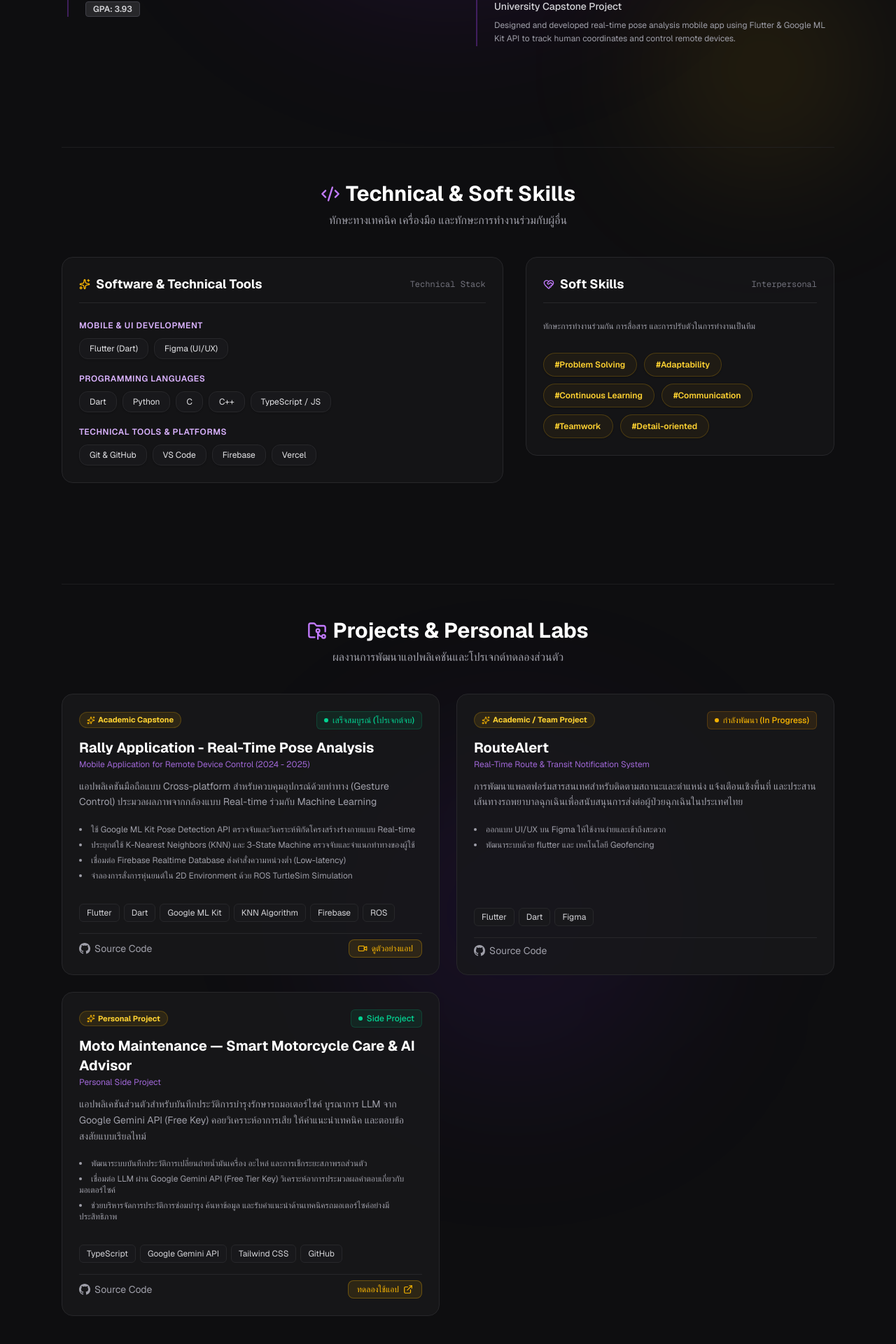
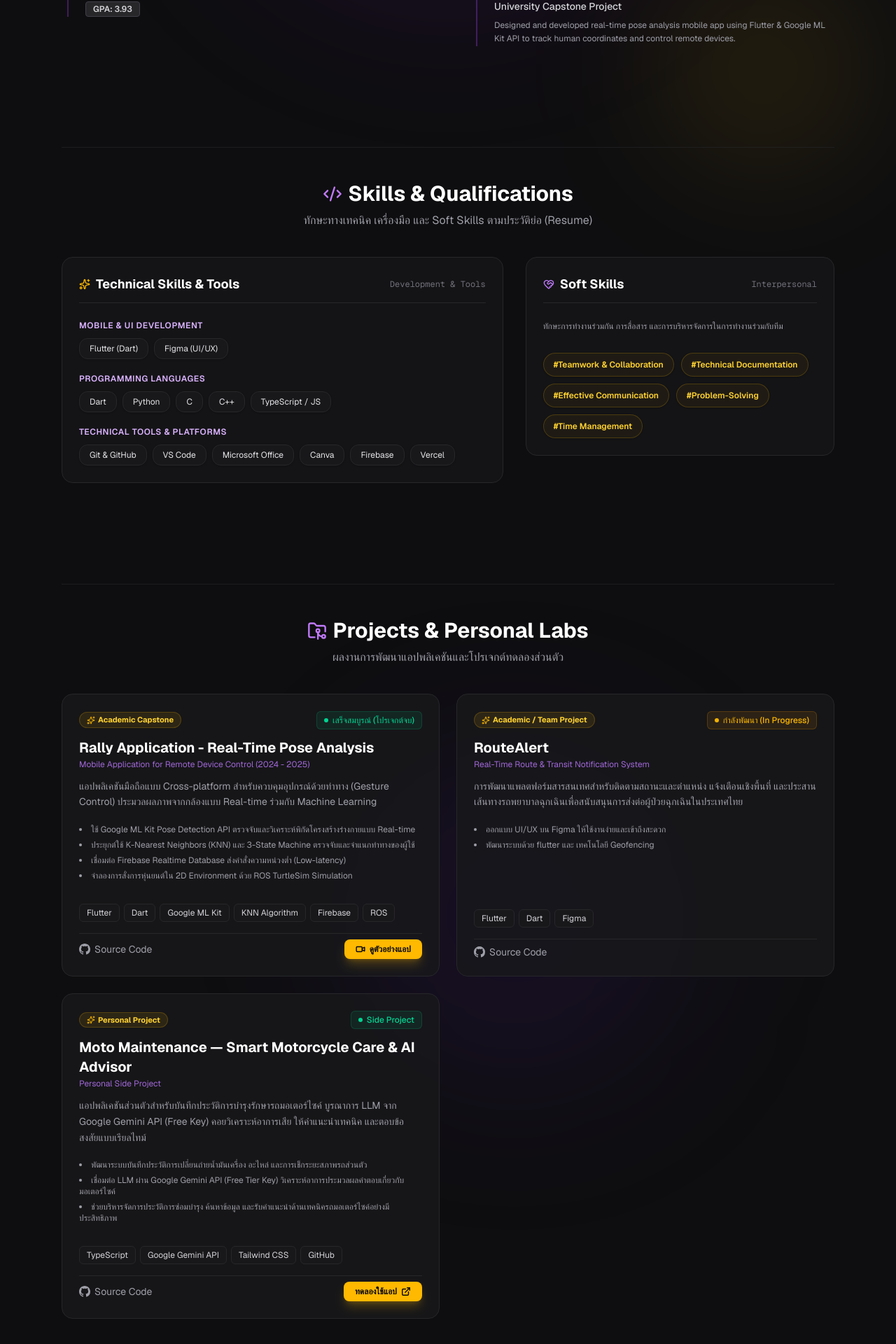
Before and after one commit to jirattong/jirat-portfolio, a Next.js app: page / in a window 1280 px wide. Shown: the part 1185-3105 px from the top of the page at 70% size. Built offline with nearby package versions, Linux system fonts and the light colour scheme.

Commit message:
fix: Navbar & example app botton

```diff
--- a/app/page.tsx
+++ b/app/page.tsx
@@ -21,7 +21,7 @@
   const [activeModalVideos, setActiveModalVideos] = useState<{ title: string; url: string }[] | null>(null);
   const [modalTitle, setModalTitle] = useState<string>('');
 
-  // 1. หมวดหมู่ทักษะความสามารถ (Skills)
+  // 1. หมวดหมู่ทักษะทางเทคนิค (Technical Skills & Tools)
   const techSkillCategories = [
     {
       title: 'Mobile & UI Development',
@@ -33,18 +33,17 @@
     },
     {
       title: 'Technical Tools & Platforms',
-      skills: ['Git & GitHub', 'VS Code', 'Firebase', 'Vercel'],
+      skills: ['Git & GitHub', 'VS Code', 'Microsoft Office', 'Canva', 'Firebase', 'Vercel'],
     },
   ];
 
-  // 1.2 ทักษะด้าน Soft Skills
+  // 1.2 ทักษะทางด้าน Soft Skills
   const softSkills = [
-    '#Problem Solving',
-    '#Adaptability',
-    '#Continuous Learning',
-    '#Communication',
-    '#Teamwork',
-    '#Detail-oriented',
+    '#Teamwork & Collaboration',
+    '#Technical Documentation',
+    '#Effective Communication',
+    '#Problem-Solving',
+    '#Time Management',
   ];
 
   // 2. รายการผลงาน (Projects)
@@ -160,7 +159,7 @@
       <main className="max-w-6xl mx-auto px-6 pt-20 pb-12 relative space-y-24">
 
         {/* ==================== 1. EDITORIAL HERO SECTION ==================== */}
-        <section id="about" className="relative min-h-[80vh] flex items-center justify-center py-8 overflow-hidden">
+        <section id="about" className="relative min-h-[80vh] flex items-center justify-center py-8 overflow-hidden scroll-mt-24">
 
           <div className="absolute inset-0 flex flex-col justify-center items-center pointer-events-none select-none opacity-5 leading-none font-extrabold tracking-widest text-[11vw] uppercase text-white space-y-2">
             <div>PORTFOLIO</div>
@@ -259,7 +258,7 @@
         </section>
 
         {/* ==================== 2. EDUCATION & EXPERIENCE TIMELINE ==================== */}
-        <section id="education-experience" className="py-12 border-t border-zinc-800/60">
+        <section id="education-experience" className="py-12 border-t border-zinc-800/60 scroll-mt-24">
           <div className="grid grid-cols-1 md:grid-cols-2 gap-12 md:gap-16">
 
             {/* Left Column: Education */}
@@ -336,7 +335,7 @@
 
                   <span className="text-xs font-semibold text-amber-400/80 tracking-wider">2024 – 2025</span>
 
-                  <h3 className="text-lg font-bold text-white pt-1">Lead Developer — Rally App</h3>
+                  <h3 className="text-lg font-bold text-white pt-1">Lead Developer — Rally App Capstone</h3>
                   <p className="text-zinc-300 text-sm font-medium">University Capstone Project</p>
                   <p className="text-zinc-400 text-xs pt-2 leading-relaxed">
                     Designed and developed real-time pose analysis mobile app using Flutter & Google ML Kit API to track human coordinates and control remote devices.
@@ -348,29 +347,29 @@
           </div>
         </section>
 
-        {/* ==================== 3. SKILLS SECTION (SOFTWARE & TOOLS + SOFT SKILLS) ==================== */}
-        <section id="skills" className="py-12 space-y-10 border-t border-zinc-800/60">
+        {/* ==================== 3. SKILLS SECTION ==================== */}
+        <section id="skills" className="py-12 space-y-10 border-t border-zinc-800/60 scroll-mt-24">
 
           <div className="text-center space-y-2">
             <h2 className="text-3xl font-bold text-white flex items-center justify-center gap-2">
               <Code2 className="w-7 h-7 text-purple-400" />
-              Technical & Soft Skills
+              Skills & Qualifications
             </h2>
             <p className="text-zinc-400 text-sm md:text-base">
-              ทักษะทางเทคนิค เครื่องมือ และทักษะการทำงานร่วมกับผู้อื่น
+              ทักษะทางเทคนิค เครื่องมือ และ Soft Skills ตามประวัติย่อ (Resume)
             </p>
           </div>
 
           <div className="grid grid-cols-1 lg:grid-cols-12 gap-8 items-start">
 
-            {/* Left Column: Software & Technical Tools */}
+            {/* Left Column: Technical Tools & Software */}
             <div className="lg:col-span-7 p-6 rounded-2xl bg-[#18181b]/60 border border-zinc-800 space-y-6">
               <div className="border-b border-zinc-800 pb-3 flex items-center justify-between">
                 <h3 className="text-lg font-bold text-white flex items-center gap-2">
                   <Sparkles className="w-4 h-4 text-amber-400" />
-                  Software & Technical Tools
+                  Technical Skills & Tools
                 </h3>
-                <span className="text-xs text-zinc-500 font-mono">Technical Stack</span>
+                <span className="text-xs text-zinc-500 font-mono">Development & Tools</span>
               </div>
 
               <div className="space-y-5">
@@ -405,14 +404,14 @@
               </div>
 
               <p className="text-xs text-zinc-400 leading-relaxed">
-                ทักษะการทำงานร่วมกัน การสื่อสาร และการปรับตัวในการทำงานเป็นทีม
+                ทักษะการทำงานร่วมกัน การสื่อสาร และการบริหารจัดการในการทำงานร่วมกับทีม
               </p>
 
               <div className="flex flex-wrap gap-2.5 pt-1">
                 {softSkills.map((skill, idx) => (
                   <span
                     key={idx}
-                    className="px-4 py-2 rounded-full bg-amber-400/5 border border-amber-400/20 text-amber-300 text-xs font-semibold hover:bg-amber-400/10 hover:border-amber-400/40 transition-all cursor-default shadow-sm"
+                    className="px-3.5 py-2 rounded-full bg-amber-400/5 border border-amber-400/20 text-amber-300 text-xs font-semibold hover:bg-amber-400/10 hover:border-amber-400/40 transition-all cursor-default shadow-sm"
                   >
                     {skill}
                   </span>
@@ -425,7 +424,7 @@
         </section>
 
         {/* ==================== 4. PROJECTS SECTION ==================== */}
-        <section id="projects" className="py-12 space-y-10 border-t border-zinc-800/60">
+        <section id="projects" className="py-12 space-y-10 border-t border-zinc-800/60 scroll-mt-24">
 
           <div className="text-center space-y-2">
             <h2 className="text-3xl font-bold text-white flex items-center justify-center gap-2">
@@ -514,7 +513,7 @@
                       )}
 
                       <div className="flex items-center gap-3 ml-auto">
-                        {/* ปุ่มเปิด Modal แสดงคลิปสาธิต (สไตล์ปุ่มเหมือนกัน) */}
+                        {/* ปุ่มเปิด Modal แสดงคลิปสาธิต */}
                         {hasMedia && (
                           <button
                             onClick={() => {
@@ -522,27 +521,27 @@
                               setActiveModalVideos(project.videos || []);
                               setModalTitle(project.title);
                             }}
-                            className="inline-flex items-center gap-1.5 px-3 py-1 rounded-lg bg-amber-400/10 hover:bg-amber-400/20 text-amber-400 hover:text-amber-300 border border-amber-400/30 text-xs font-medium transition-all cursor-pointer"
+                            className="inline-flex items-center gap-1.5 px-4 py-1.5 rounded-lg bg-amber-400 hover:bg-amber-300 text-zinc-950 text-xs font-bold transition-all shadow-lg shadow-amber-400/25 hover:shadow-amber-400/40 active:scale-95 cursor-pointer"
                           >
                             {project.videos && project.videos.length > 0 ? (
-                              <VideoIcon className="w-3.5 h-3.5" />
+                              <VideoIcon className="w-3.5 h-3.5 stroke-[2.5]" />
                             ) : (
-                              <ImageIcon className="w-3.5 h-3.5" />
+                              <ImageIcon className="w-3.5 h-3.5 stroke-[2.5]" />
                             )}
                             <span>ดูตัวอย่างแอป</span>
                           </button>
                         )}
 
-                        {/* ปุ่ม Live Demo สำหรับเปิดทดลองใช้เว็บจริง (สไตล์ปุ่มเหมือนกัน) */}
+                        {/* ปุ่ม Live Demo สำหรับเปิดทดลองใช้เว็บจริง */}
                         {project.demoUrl && (
                           <a
                             href={project.demoUrl}
                             target="_blank"
                             rel="noopener noreferrer"
-                            className="inline-flex items-center gap-1.5 px-3 py-1 rounded-lg bg-amber-400/10 hover:bg-amber-400/20 text-amber-400 hover:text-amber-300 border border-amber-400/30 text-xs font-medium transition-all"
+                            className="inline-flex items-center gap-1.5 px-4 py-1.5 rounded-lg bg-amber-400 hover:bg-amber-300 text-zinc-950 text-xs font-bold transition-all shadow-lg shadow-amber-400/25 hover:shadow-amber-400/40 active:scale-95"
                           >
                             <span>ทดลองใช้แอป</span>
-                            <ExternalLink className="w-3.5 h-3.5" />
+                            <ExternalLink className="w-3.5 h-3.5 stroke-[2.5]" />
                           </a>
                         )}
                       </div>
```
